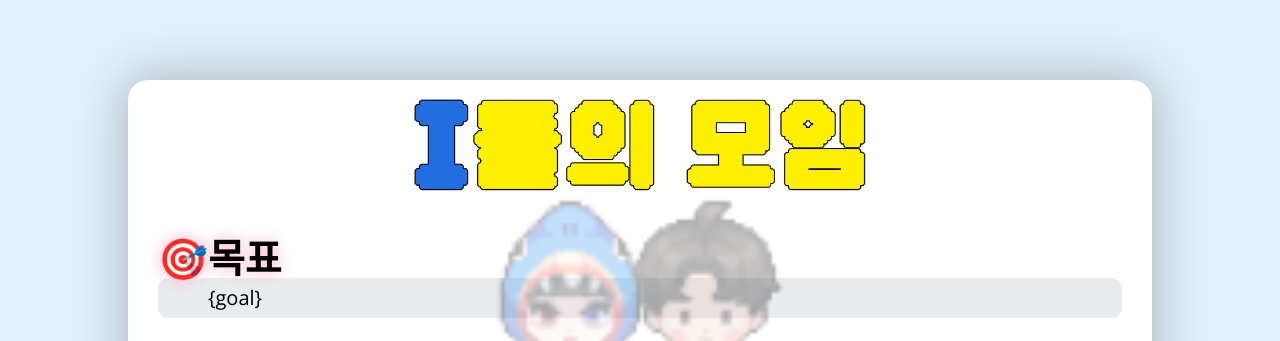
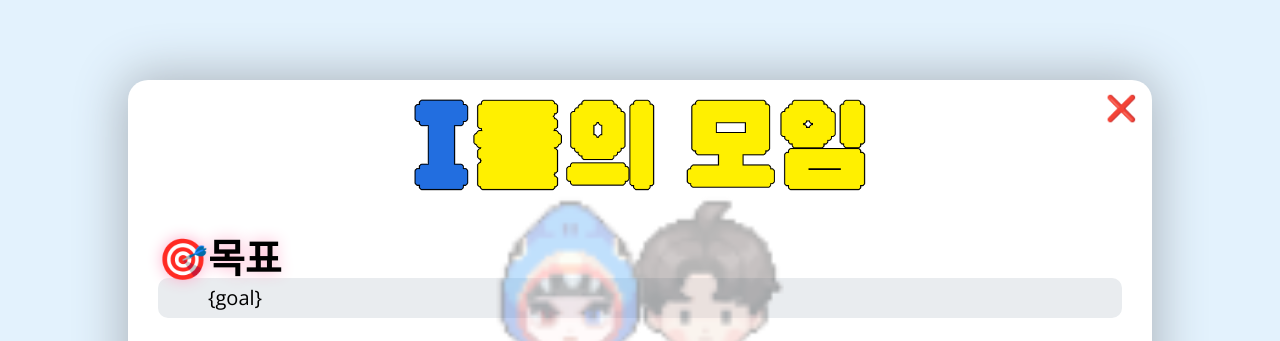
Before and after one commit to harukang/teamInfo, a Python web app: template templates/team.html in a window 1280 px wide. Shown: the top 341 px of the page. Run offline with Jinja, Linux system fonts and the light colour scheme; the template is opened without the code that fills it, so the values that code supplies are empty.

Commit message:
팀 페이지 닫기 a tag 추가

```diff
--- a/templates/team.html
+++ b/templates/team.html
@@ -10,6 +10,7 @@
 <body>
 <section class="screen team-screen">
     <header class="team-header">
+        <a href="#" class="close">❌</a>
         <img class="team-header__title" src="../imgs/title.png"/>
     </header>
     <main class="team-main">
```
